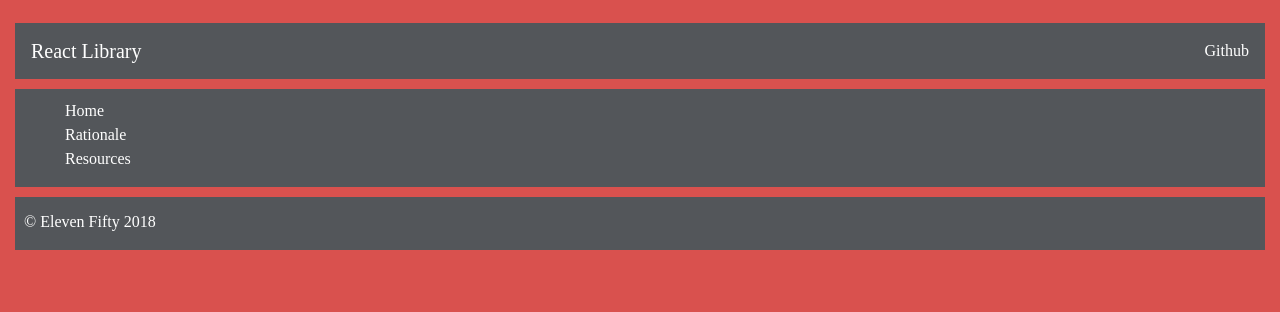
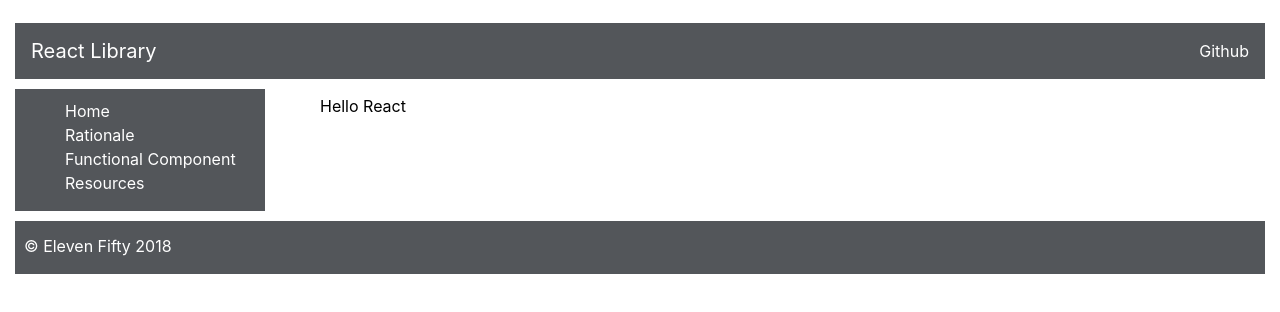
Before and after one commit to thomasmcclellan/1150-javascriptMarch2018, a React (Create React App) app in the folder 3-reactFundamentals/my-react-app/: page /functionalcomponent in a window 1280 px wide. Shown: the top 312 px of the page. Built offline with nearby package versions, Linux system fonts and the light colour scheme; the HTML template or start-up script is replaced by a standard one.

Commit message:
Added functional component demo

```diff
--- a/3-reactFundamentals/my-react-app/src/App.css
+++ b/3-reactFundamentals/my-react-app/src/App.css
@@ -7,9 +7,8 @@ Body Section
 ********************/
 body {
   padding: 15px;
-  background-color: #d9514e;
   color: white;
-  font-family: 'Belleza'; }
+  font: Belleza; }
 
 /********************
 Header Section
--- /dev/null
+++ b/3-reactFundamentals/my-react-app/src/components/concepts/FunctionalComponentDemo.js
@@ -0,0 +1,13 @@
+import React from 'react';
+
+const FunctionalComponentDemo = function () {
+  return (
+    <div className='main'>
+      <div className='mainDiv'>
+        Hello React
+      </div>
+    </div>
+  );
+};
+
+export default FunctionalComponentDemo;
--- a/3-reactFundamentals/my-react-app/src/components/site/Sidebar.js
+++ b/3-reactFundamentals/my-react-app/src/components/site/Sidebar.js
@@ -11,6 +11,7 @@ const Sidebar = () => (
       <ul className='sidebar-list list-unstyled'>
         <li><Link to='/'>Home</Link></li>
         <li><Link to='/ratinale'>Rationale</Link></li>
+        <li><Link to='/functionalcomponent'>Functional Component</Link></li>
         <li><Link to='/resources'>Resources</Link></li>
       </ul>
     </div>
--- a/3-reactFundamentals/my-react-app/src/components/site/_routes.js
+++ b/3-reactFundamentals/my-react-app/src/components/site/_routes.js
@@ -1,6 +1,7 @@
 import React from 'react';
 import Home from './Home';
 import Resources from './Resources';
+import FunctionalComponentDemo from '../concepts/FunctionalComponentDemo';
 
 export const routes = [
   {
@@ -9,6 +10,11 @@ export const routes = [
     main: () => <Home/>
   },
   {
+    path: '/functionalcomponent',
+    exact: true,
+    main: () => <FunctionalComponentDemo/>
+  },
+  {
     path: '/resources',
     exact: true,
     main: () => <Resources/>
--- a/3-reactFundamentals/my-react-app/src/styles/_body.scss
+++ b/3-reactFundamentals/my-react-app/src/styles/_body.scss
@@ -4,7 +4,7 @@ Body Section
 
 body {
   padding: 15px;
-  background-color: $red;
+  // background-color: $red;
   color: white;
-  font-family: 'Belleza';
+  font: Belleza;
 }
```
